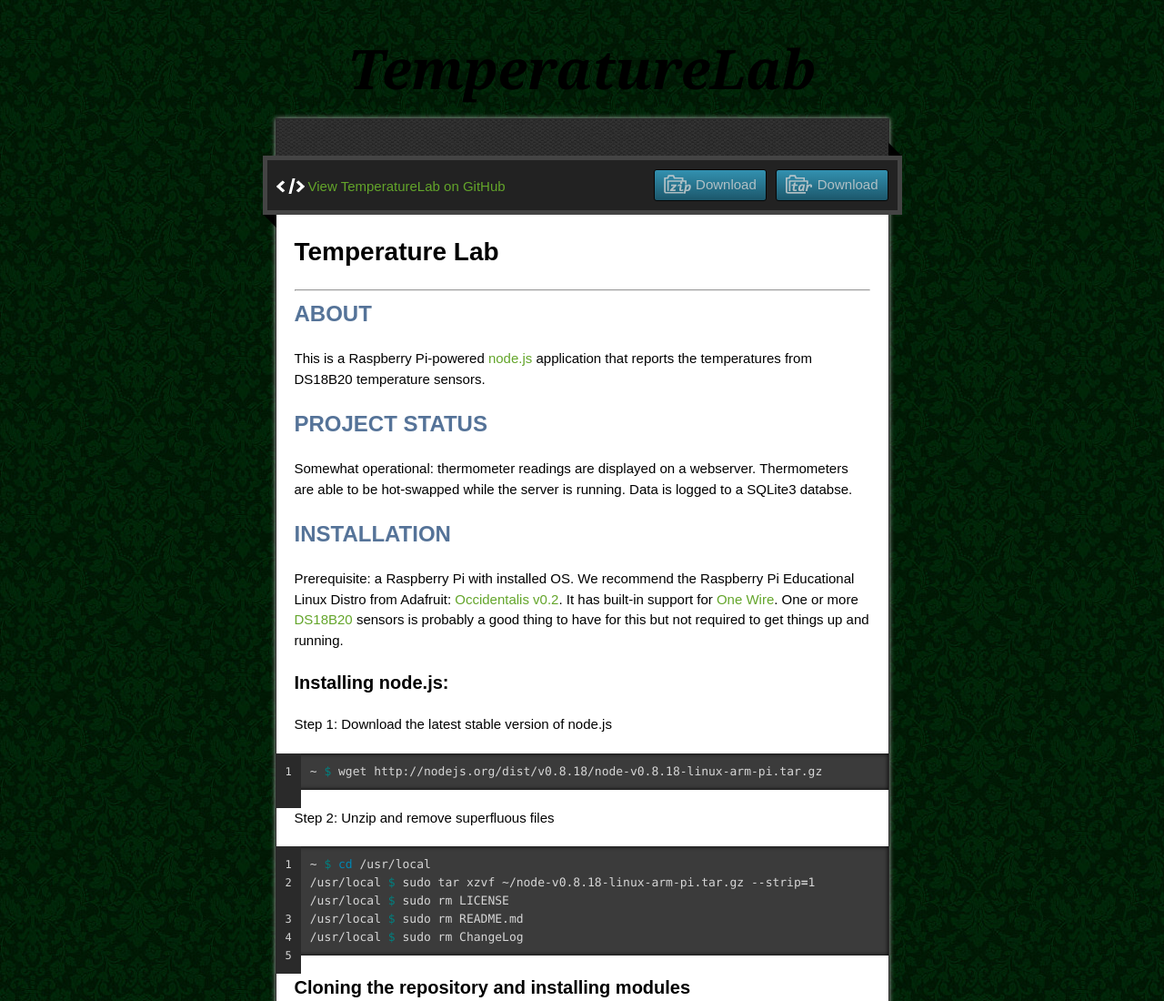
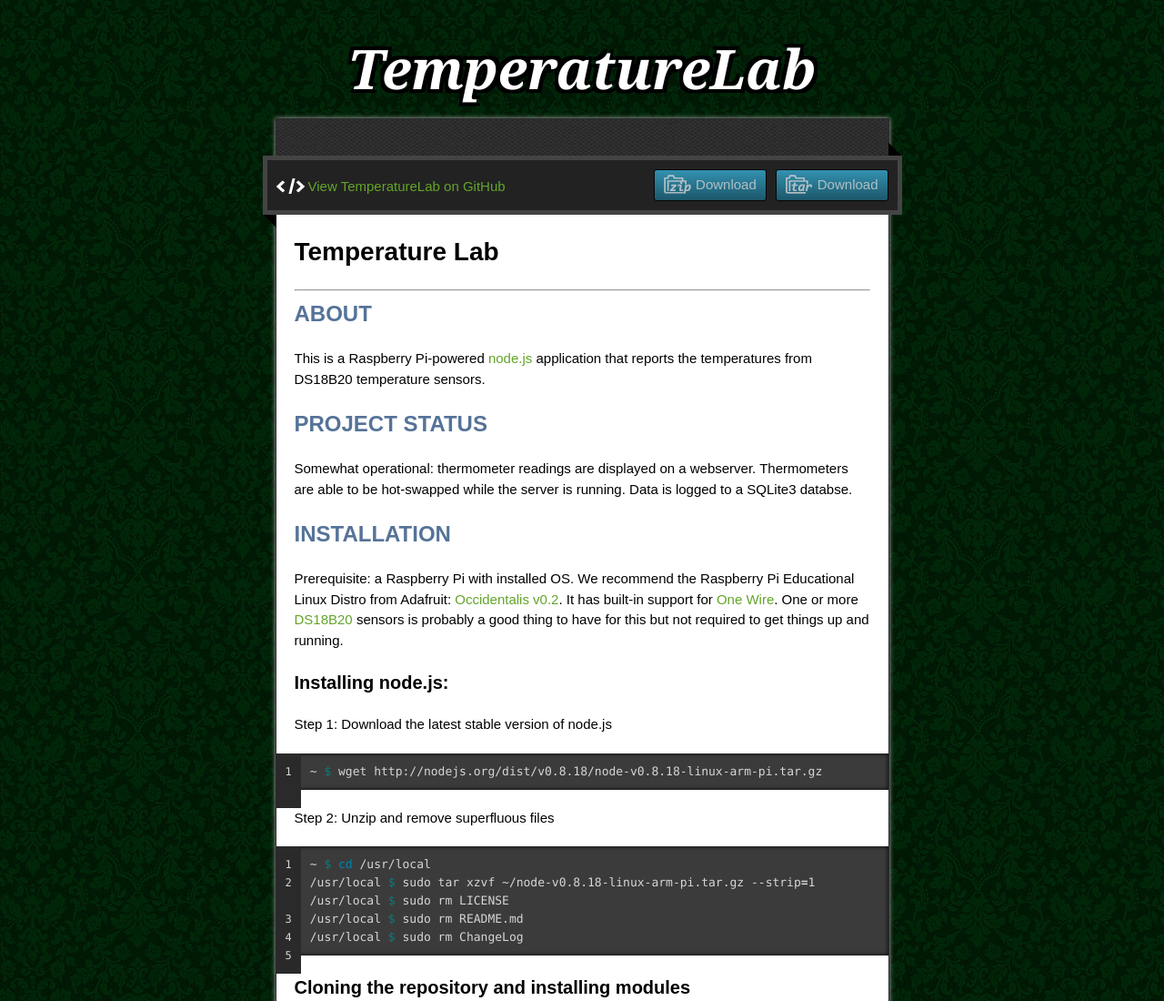
Before and after one commit to flamescape/TemperatureLab, a plain HTML site: page index.html in a window 1280 px wide. Shown: the top 1100 px of the page at 91% size. Drawn offline with nearby package versions, Linux system fonts and the light colour scheme.

Commit message:
Add Title styling

```diff
--- a/stylesheets/stylesheet.css
+++ b/stylesheets/stylesheet.css
@@ -53,7 +53,7 @@ body {
   font-size: 15px;
   font-family: Arial, Arial, Helvetica, sans-serif;
   line-height: 1.5;
-  background: #FFF url('../images/bg.jpg') repeat;
+  background: #000 url('../images/bg.jpg') repeat;
 }
 
 a {
@@ -74,6 +74,12 @@ h1.title {
   font-style: italic;
   font-family:Georgia, serif;
   text-align: center;
+  color: #FFF;
+  text-shadow:
+    -4px -4px 0 #000,
+    4px -4px 0 #000,
+    -4px 4px 0 #000,
+    4px 4px 0 #000;
 }
 
 .wrapper {
```
